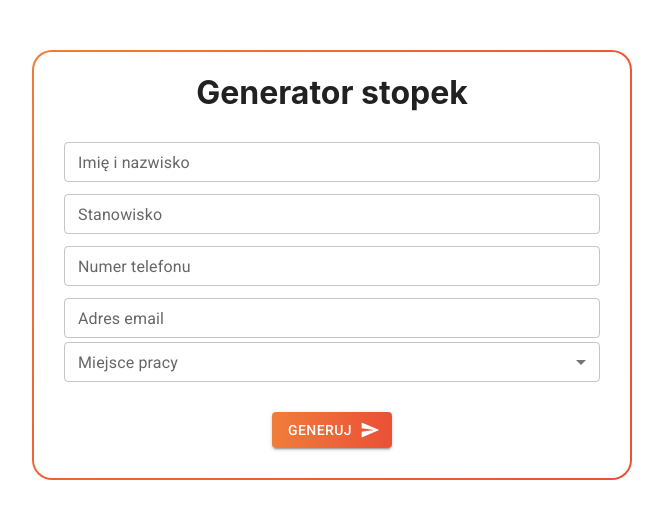
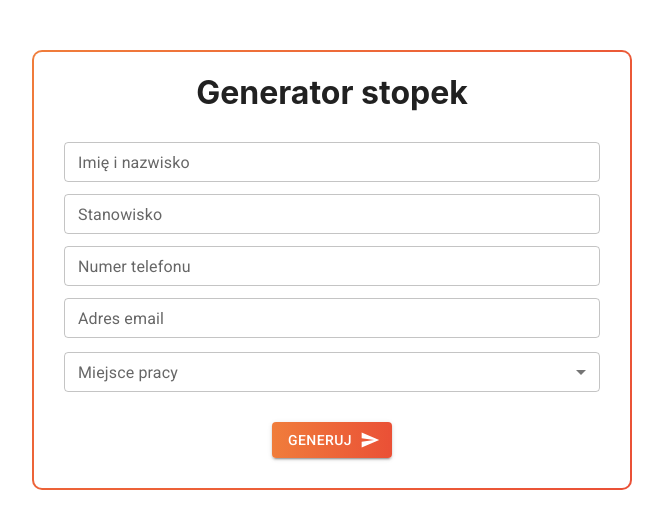
Before and after one commit to tomek2x1/signature-generator, a React (Create React App) app: page / in a window 1280 px wide. Shown: the top 528 px of the page, without its empty margins (308-971 px from the left). Built offline with nearby package versions, Linux system fonts and the light colour scheme.

Commit message:
poprawa wygladu selecta

```diff
--- a/src/App.js
+++ b/src/App.js
@@ -20,10 +20,15 @@ const MyButton = styled(Button)({
 
 const MyCard = styled(Card)({
   border: '2px solid transparent',
-  borderRadius:20,
+  borderRadius:10,
   backgroundImage: 'linear-gradient(white, white), radial-gradient(circle at top left, #f07d3b,#ea5036)',
   backgroundOrigin: 'border-box',
   backgroundClip: 'content-box, border-box',
+});
+
+const SelectFormControl = styled(FormControl)({
+  marginTop:10,
+  textAlign:'initial'
 });
 
 const Form = styled("form")({
@@ -40,7 +45,7 @@ const App = () => {
     workplace:"",
   })
 
-  const workplaces = ["Salon sprzedaży w Warszawie", "Salon sprzedaży w Krakowie" ,"Salon sprzedaży w Rzeszowie" ,"Salon sprzedaży w Zamościu" ,"Punkt sprzedaży w Gdańsku" ,"Punkt sprzedaży w Poznaniu"];
+  const workplaces = ["Pracownik biurowy", "Salon sprzedaży w Warszawie", "Salon sprzedaży w Krakowie" ,"Salon sprzedaży w Rzeszowie" ,"Salon sprzedaży w Zamościu" ,"Punkt sprzedaży w Gdańsku" ,"Punkt sprzedaży w Poznaniu"];
 
   const workspace = workplaces.map(workplace => {
     return(
@@ -62,7 +67,7 @@ const App = () => {
             <TextField id="position" name="position" value={data.position} label="Stanowisko" variant="outlined" fullWidth margin="dense" size="small" onChange={e=>handleChange(e)}/>
             <TextField id="phone" name="phone" value={data.phone} label="Numer telefonu" variant="outlined" fullWidth margin="dense" size="small" onChange={e=>handleChange(e)}/>
             <TextField id="email" name="email" value={data.email} label="Adres email" variant="outlined" fullWidth margin="dense" size="small" onChange={e=>handleChange(e)}/>
-            <FormControl fullWidth>
+            <SelectFormControl fullWidth>
               <InputLabel id="workplace-label" size="small">Miejsce pracy</InputLabel>
               <Select
                 labelId="workplace-label"
@@ -76,7 +81,7 @@ const App = () => {
               >
                 {workspace}
               </Select>
-            </FormControl>
+            </SelectFormControl>
             <MyButton variant="contained" endIcon={<SendIcon />}>
               Generuj
             </MyButton>
```
